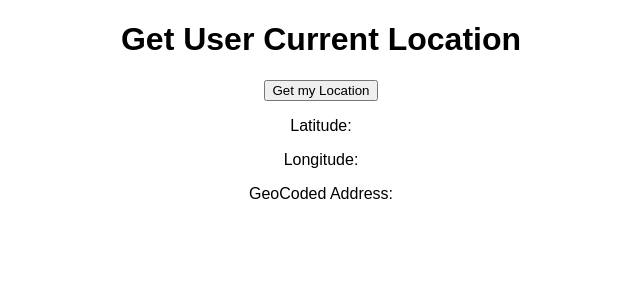
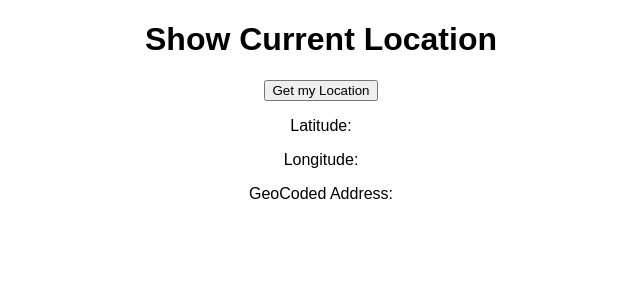
Before and after one commit to Osama92/Drop_A_Pin, a React (Create React App) app: page / in a window 1280 px wide. Shown: the top 300 px of the page, without its empty margins (319-959 px from the left). Built offline with nearby package versions, Linux system fonts and the light colour scheme.

Commit message:
Minor Changes

```diff
--- a/src/App.js
+++ b/src/App.js
@@ -62,7 +62,7 @@ class App extends React.Component {
   render() {
     return (
       <div className="App">
-        <h1>Get User Current Location</h1>
+        <h1>Show Current Location</h1>
         <button onClick={this.getLocation}>Get my Location</button>
         <p>Latitude: {this.state.latitude}</p>
         <p>Longitude: {this.state.longitude}</p>
```
